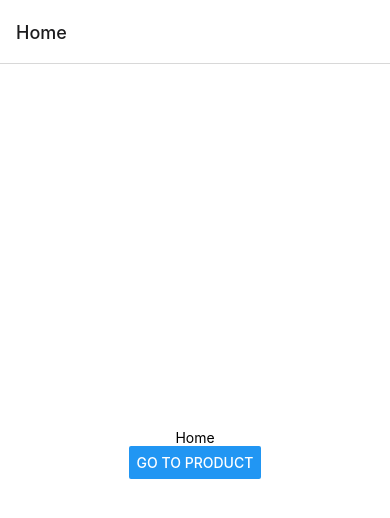
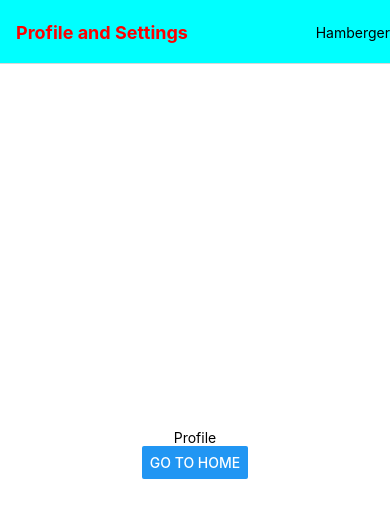
Before and after one commit to amalkhairin/react-native-ecommerce, a React Native app: screen / in a window 390 px wide. Shown: the top 518 px of the page. Built offline with nearby package versions, Linux system fonts and the light colour scheme.

Commit message:
add app bar option

```diff
--- a/App.js
+++ b/App.js
@@ -81,10 +81,33 @@ export default function App() {
     return (
         <SafeAreaProvider>
             <NavigationContainer>
-                <Stack.Navigator screenOptions={{}} initialRouteName="Home">
-                    <Stack.Screen name="Home" component={HomeComponent} />
-                    <Stack.Screen options={{ headerShown: true }} name="Product" component={ProductComponent} />
-                    <Stack.Screen name="Profile" component={ProfileComponent} />
+                <Stack.Navigator screenOptions={{ headerShown: false }} initialRouteName="Profile">
+                    <Stack.Screen
+                        name="Home"
+                        component={HomeComponent} />
+                    <Stack.Screen
+                        options={{ headerShown: true }}
+                        name="Product"
+                        component={ProductComponent} />
+                    <Stack.Screen
+                        options={{
+                            title: 'Profile and Settings',
+                            headerShown: true,
+                            headerStyle: {
+                                backgroundColor: 'aqua'
+                            },
+                            headerTintColor: 'red',
+                            headerTitleStyle: {
+                                fontWeight: 'bold'
+                            },
+                            headerRight: () => {
+                                return <Pressable onPress={() => alert('hamberger pressed')}>
+                                    <Text>Hamberger</Text>
+                                </Pressable>
+                            }
+                        }}
+                        name="Profile"
+                        component={ProfileComponent} />
                 </Stack.Navigator>
             </NavigationContainer>
         </SafeAreaProvider>
```
